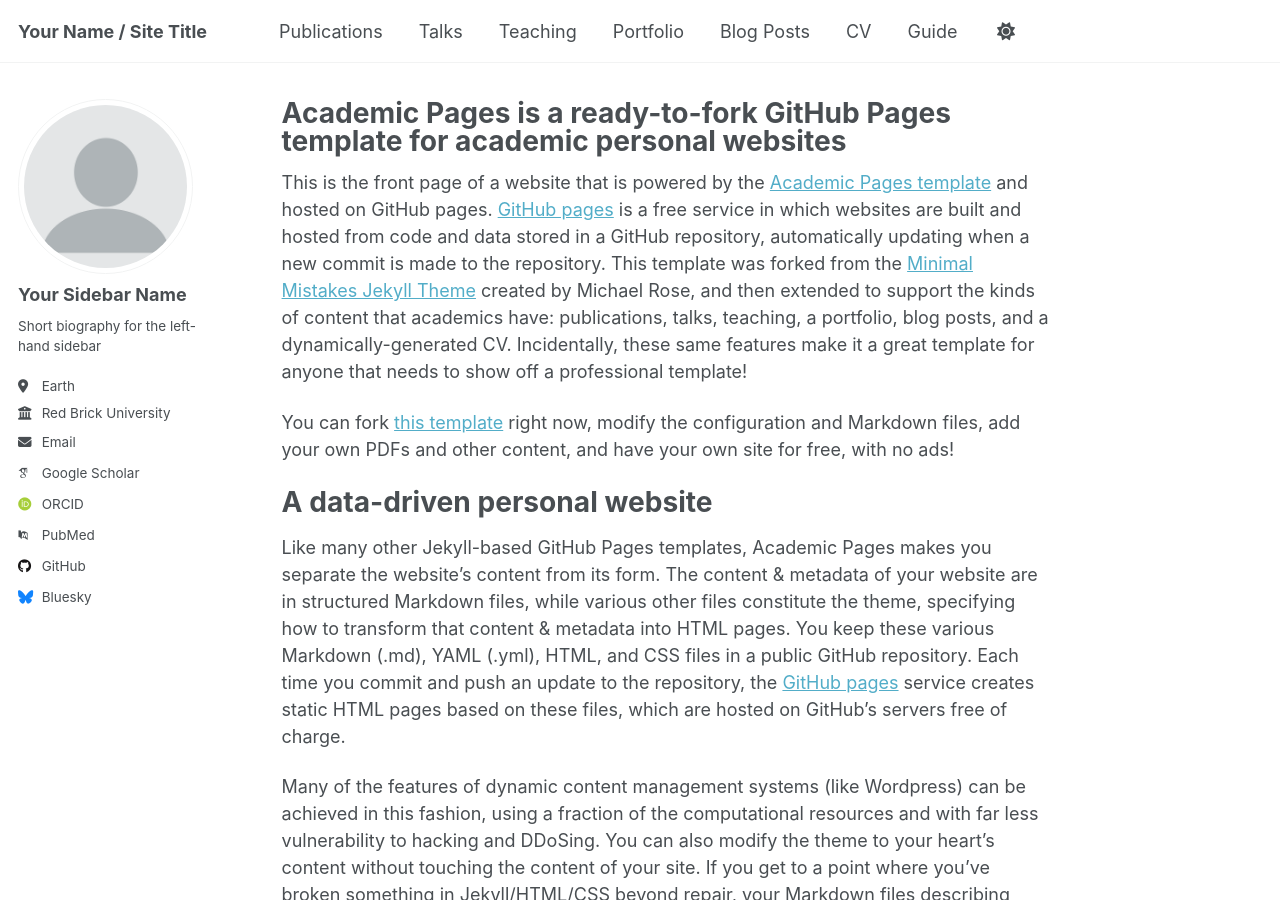
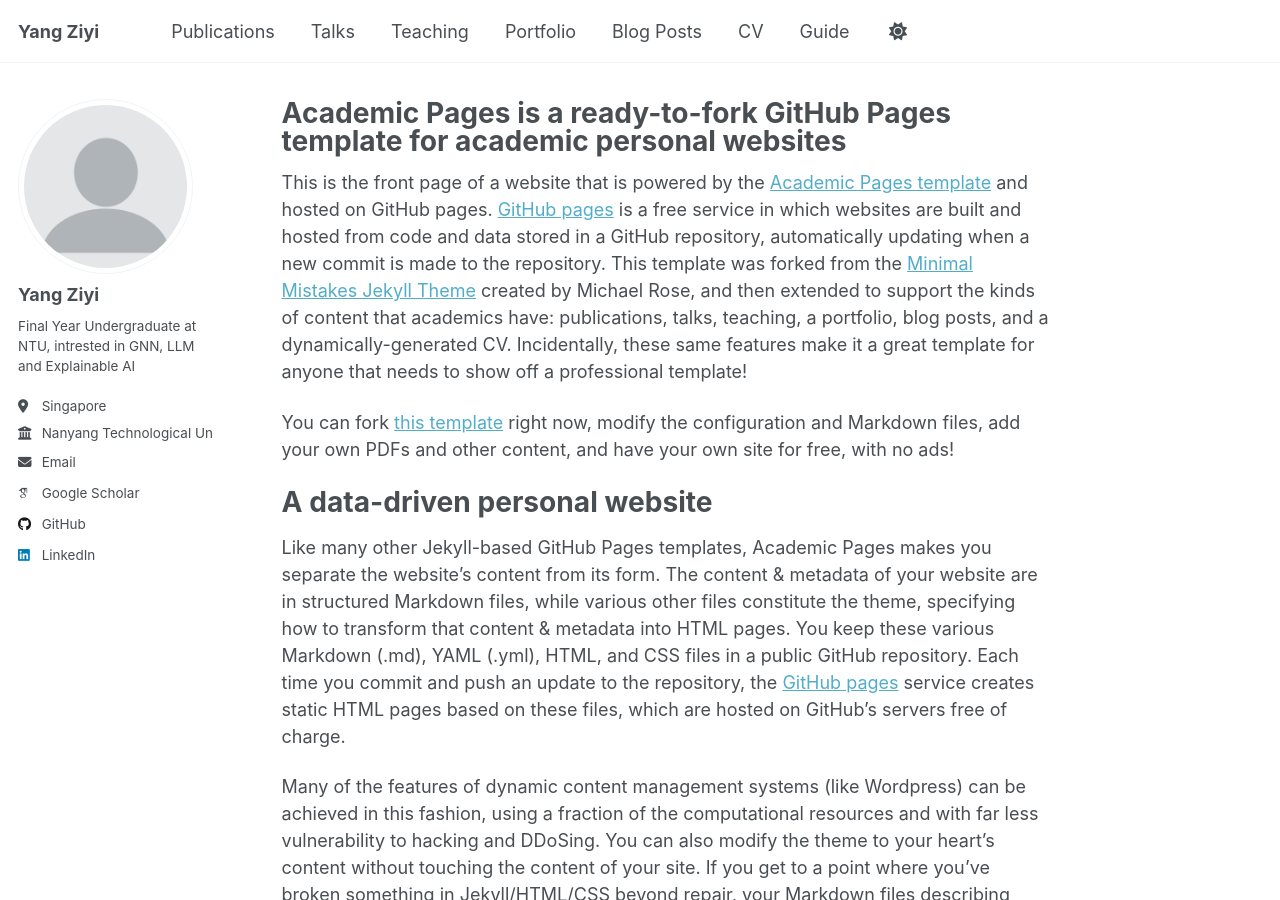
Before and after one commit to Ziyi510/Ziyi510.github.io, a Jekyll site: the page built from _pages/about.md, in a window 1280 px wide and 900 px high. Built offline with Jekyll 4.4.1, drawn with Linux system fonts in a browser that asks for light colours; some web fonts are replaced; a script that is not in the unit is left out.

Commit message:
changed_sidebar

```diff
--- a/_config.yml
+++ b/_config.yml
@@ -9,11 +9,11 @@
 # Basic Site Settings
 locale                   : "en-US"
 site_theme               : "default"
-title                    : "Your Name / Site Title"
+title                    : "Yang Ziyi"
 title_separator          : "-"
 name                     : &name "Your Name"
 description              : &description "personal description"
-url                      : https://academicpages.github.io # the base hostname & protocol for your site e.g. "https://[your GitHub username].github.io" or if you already have some other page hosted on Github then use "https://[your GitHub username].github.io/[Your Repo Name]"
+url                      : https://ziyi510.github.io # the base hostname & protocol for your site e.g. "https://[your GitHub username].github.io" or if you already have some other page hosted on Github then use "https://[your GitHub username].github.io/[Your Repo Name]"
 baseurl                  : "" # the subpath of your site, e.g. "/blog"
 repository               : "academicpages/academicpages.github.io"
 
@@ -23,22 +23,22 @@
 author:
   # Biographic information
   avatar           : "profile.png"
-  name             : "Your Sidebar Name"
+  name             : "Yang Ziyi"
   pronouns         : # example: "she/her"
-  bio              : "Short biography for the left-hand sidebar"
-  location         : "Earth"
-  employer         : "Red Brick University"
+  bio              : "Final Year Undergraduate at NTU, intrested in GNN, LLM and Explainable AI"
+  location         : "Singapore"
+  employer         : "Nanyang Technological University, Singapore"
   uri              : # URL
-  email            : "none@example.org"
+  email            : "zyang025@e.ntu.edu.sg"
 
   # Academic websites
   academia         : # URL
   arxiv            : # URL - Update with the correct link to your profile
-  googlescholar    : "https://scholar.google.com/citations?user=PS_CX0AAAAAJ"
+  googlescholar    : "https://scholar.google.com/citations?user=eOjoou0AAAAJ&hl=en"
   impactstory      : # URL
-  orcid            : "http://orcid.org/yourorcidurl"
+  orcid            : # "http://orcid.org/yourorcidurl"
   semantic         : # URL
-  pubmed           : "https://www.ncbi.nlm.nih.gov/pubmed/?term=john+snow"
+  pubmed           : #"https://www.ncbi.nlm.nih.gov/pubmed/?term=john+snow"
   researchgate     : # URL
   scopus           : # URL
 
@@ -46,13 +46,13 @@
   bitbucket        : # Username - Update with your username on the site
   codepen          : # Username
   dribbble         : # Username
-  github           : "academicpages"
+  github           : "Ziyi510"
   kaggle           : # Username
   stackoverflow    : # User number or user number and name (i.e., use "1" or "1/jeff-atwood")
 
   # Social media
   artstation       : # Username
-  bluesky          : "bsky.app" # Replace this with you Bluesky username
+  bluesky          : # "bsky.app" # Replace this with you Bluesky username
   facebook         : # Username
   flickr           : # Username
   foursquare       : # Username
@@ -61,7 +61,7 @@
   keybase          : # Username
   instagram        : # Username
   lastfm           : # Username
-  linkedin         : # Username
+  linkedin         : ziyi-yang-658897242/
   mastodon         : # URL
   medium           : # URL
   pinterest        : # Username
```
